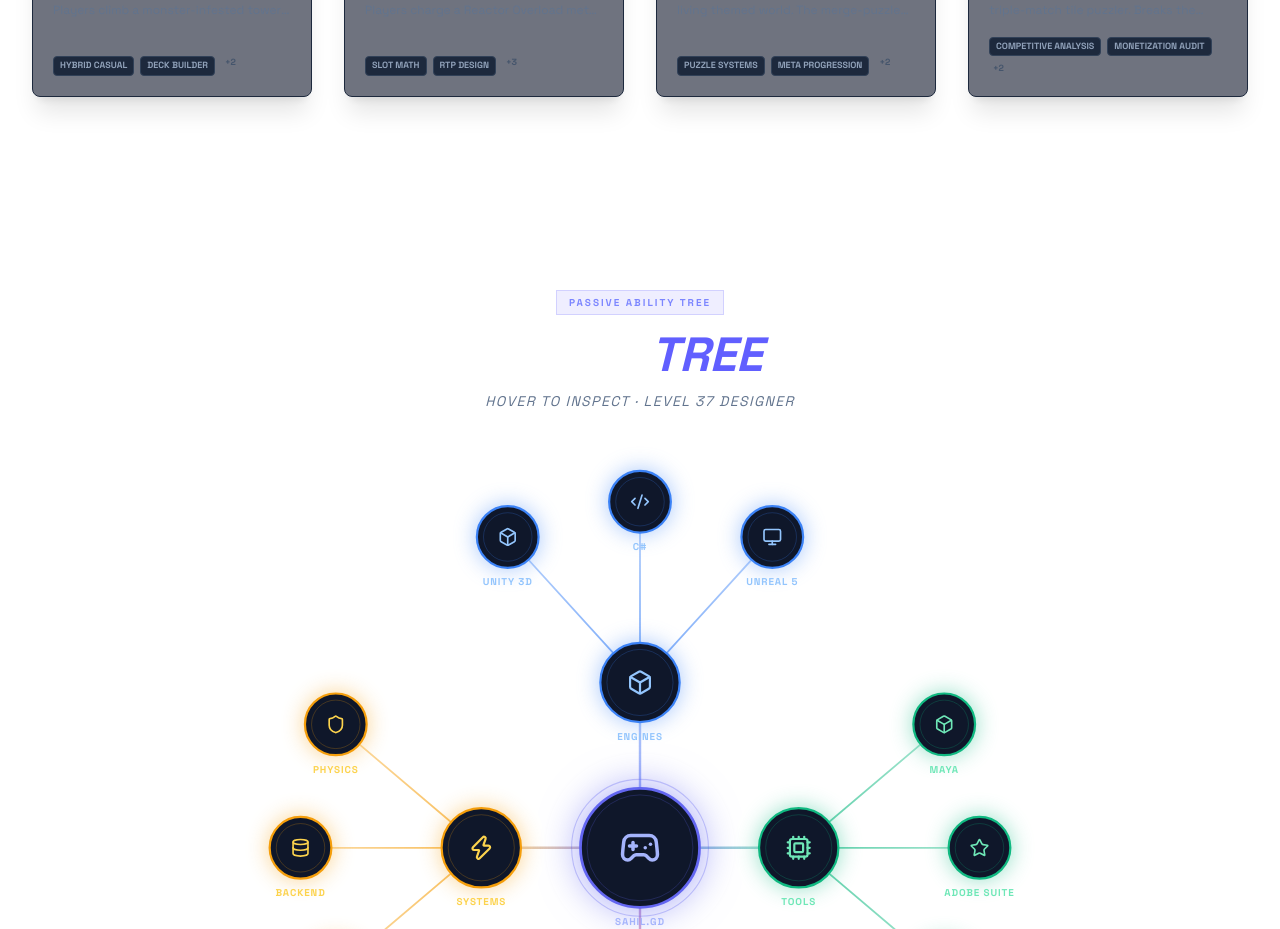
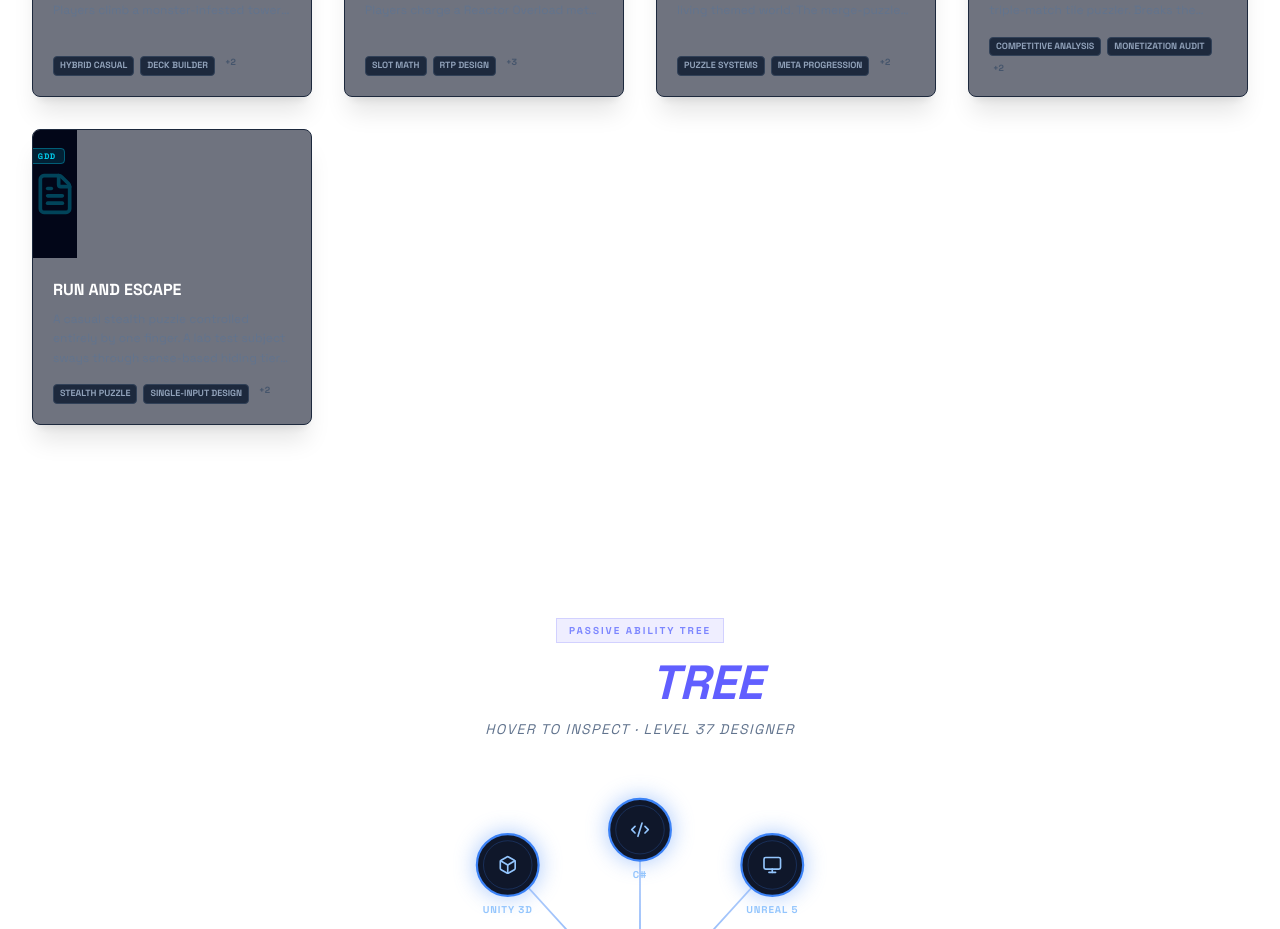
Before and after one commit to sahillsb/sahillsb.github.io, a React (Vite) app: page / in a window 1280 px wide. Shown: the part 5980-6909 px from the top of the page. Built offline with nearby package versions, Linux system fonts and the light colour scheme.

Commit message:
Add Run And Escape GDD to Design Vault
Add the stealth puzzle game design document alongside the existing pitch/GDD/deconstruct entries.

```diff
--- a/src/components/DesignDocs.tsx
+++ b/src/components/DesignDocs.tsx
@@ -41,6 +41,15 @@ const docs = [
     concept: "A self-directed teardown of Tile Explorer by Oakever Games — a Mahjong-style triple-match tile puzzler. Breaks the shipped game down into its core loop, difficulty curve, monetization model, and ad strategy to extract what works, what doesn't, and why.",
     tags: ['Competitive Analysis', 'Monetization Audit', 'Ad Strategy', 'UX Critique'],
     pdfUrl: '/docs/tile-explorer-deconstruct.pdf',
+  },
+  {
+    key: 'runandescape',
+    title: 'Run And Escape',
+    subtitle: 'ONE-FINGER STEALTH PUZZLE — FULL GAME DESIGN DOCUMENT',
+    type: 'GDD' as DocType,
+    concept: 'A casual stealth puzzle controlled entirely by one finger. A lab test subject sways through sense-based hiding tiers — sight, sound, scent, vibration — to slip past patrolling enemies and reach the exit, collecting parts that assemble into a cosmetic escape kit as the theme evolves from lab to jungle to city.',
+    tags: ['Stealth Puzzle', 'Single-Input Design', 'Economy Design', 'Level Design'],
+    pdfUrl: '/docs/run-and-escape-gdd.pdf',
   },
 ];
 
```
Also changed, not shown: 1 other file (tests, documents, lock files or other folders).
